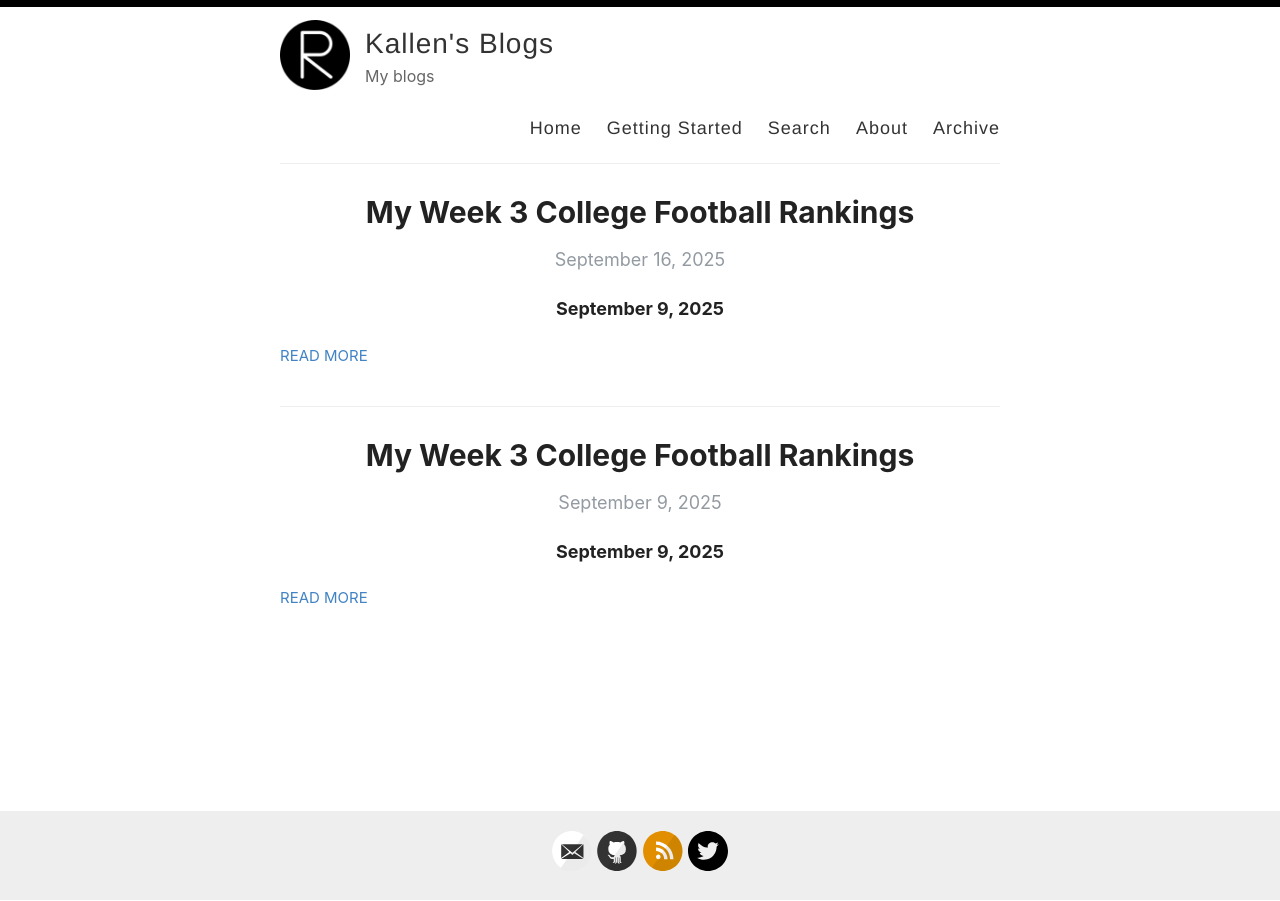
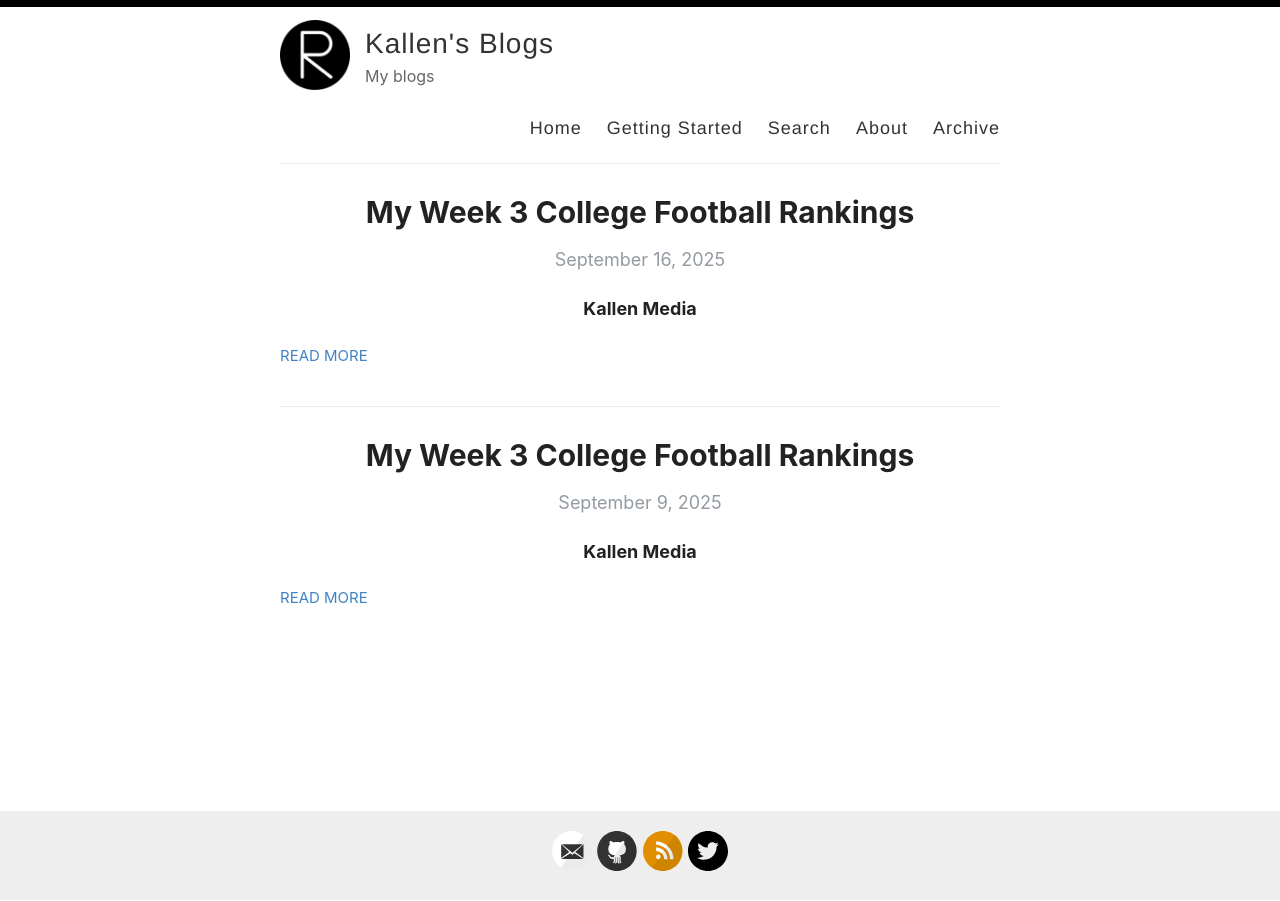
Before and after one commit to kaydenireland/kaydenireland.github.io, a Jekyll site: the page built from index.html, in a window 1280 px wide. Built offline with Jekyll 4.4.1, drawn with Linux system fonts in a browser that asks for light colours; the list of posts is cut into pages by our own code.

Commit message:
CFB posts update

```diff
--- a/_posts/2025-9-16-week-4-cfp-rankings.md
+++ b/_posts/2025-9-16-week-4-cfp-rankings.md
@@ -4,7 +4,7 @@ title: My Week 3 College Football Rankings
 categories: [Sports, College, Football, Rankings]
 ---
 
-#### September 9, 2025
+#### Kallen Media
 
 With the conclusion of Week 2, a lot of schools face drastic change.  Schools like Clemson, Notre Dame, and USF drop after losses.  Vandy and Georgia Tech also spring up the rankings after valueable wins and resumes.
 
--- a/_posts/2025-9-9-week-3-cfp-rankings.md
+++ b/_posts/2025-9-9-week-3-cfp-rankings.md
@@ -4,7 +4,7 @@ title: My Week 3 College Football Rankings
 categories: [Sports, College, Football, Rankings]
 ---
 
-#### September 9, 2025
+#### Kallen Media
 
 With the conclusion of Week 2, not much changes in my rankings.  Schools like SMU and Florida drop after losses, but are not far off the list, as I see do not think either had a bad loss.  Arizona State also almost falls out of my top 25 after a loss to Mississippi State, who is rising on the radar of many.  Missouri also narrowly misses out after an impressive win against Kansas.  USF also boosts its way up the rankings after their back to back ranked wins to start the season.
 
```
